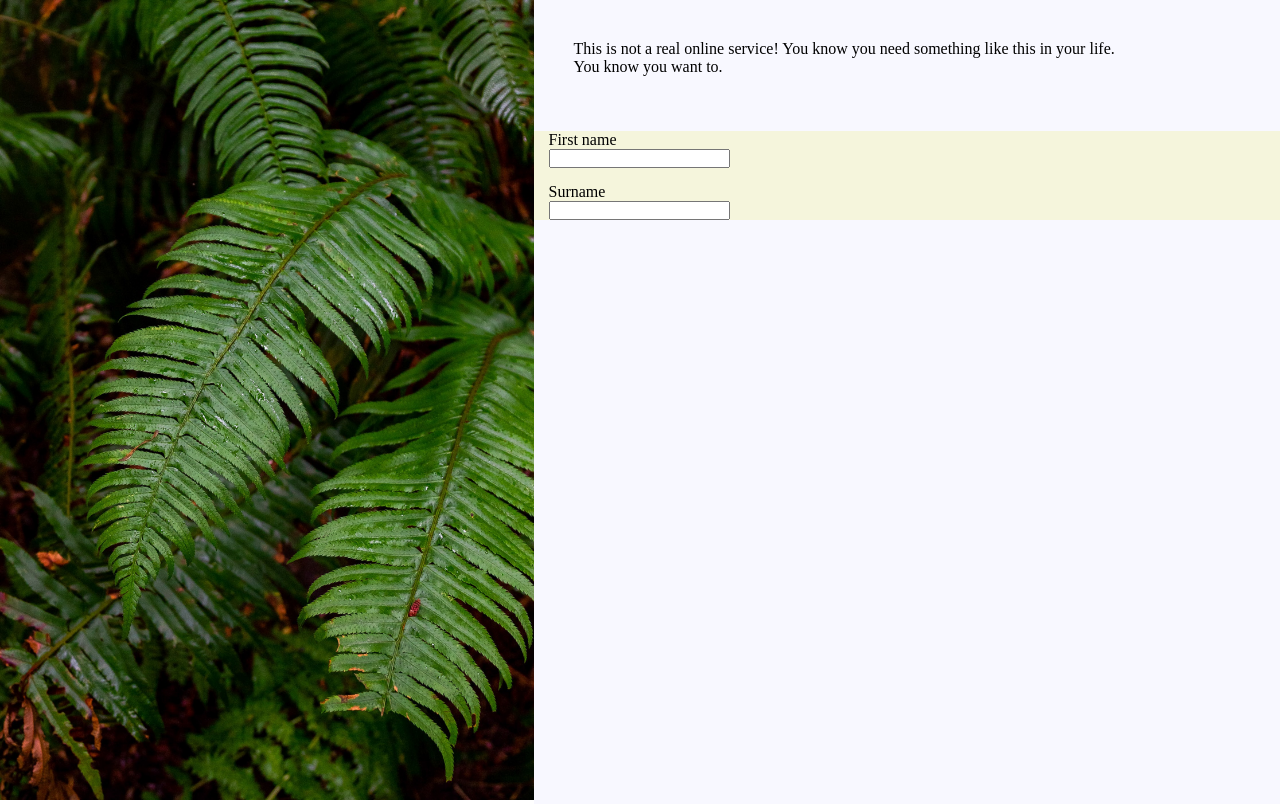
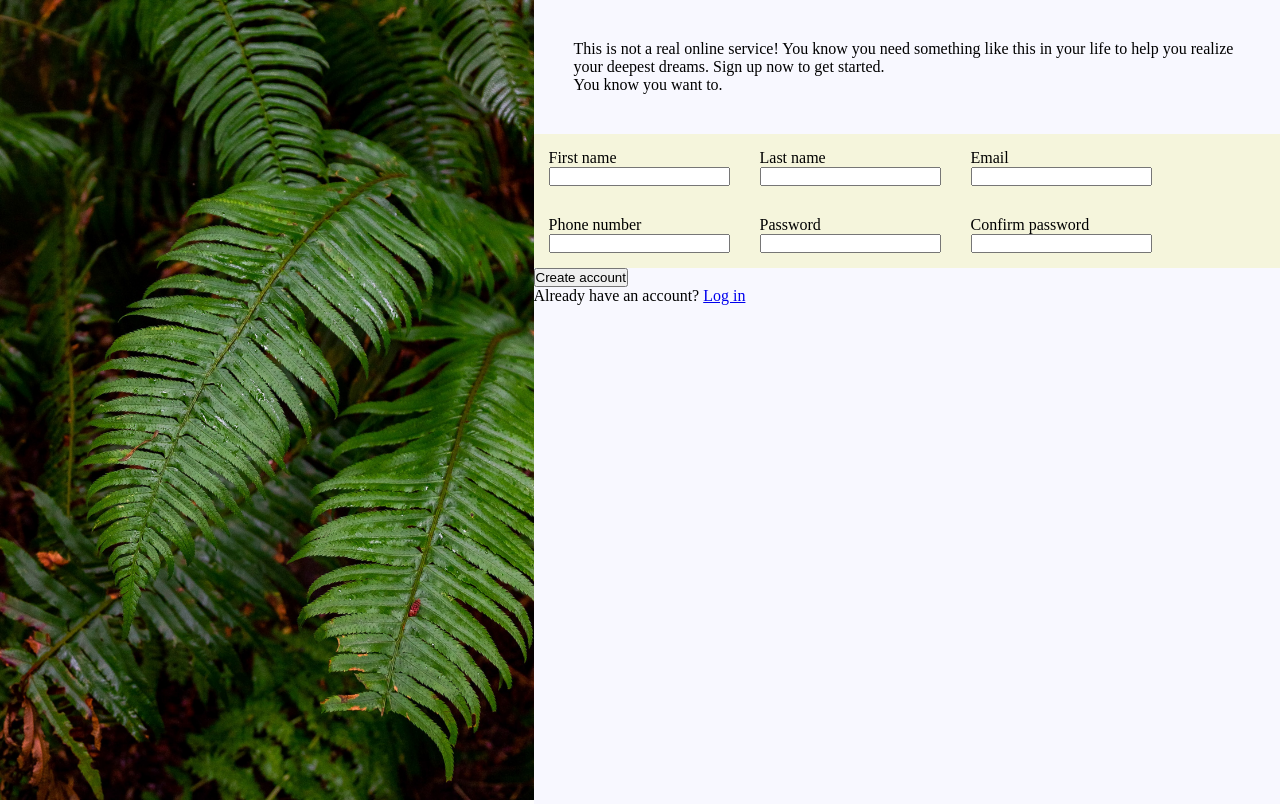
Before and after one commit to PepaHrebec/sign-up-form, a plain HTML site: page index.html in a window 1280 px wide. Drawn offline with Linux system fonts and the light colour scheme.

Commit message:
Add button and color background edits

```diff
--- a/index.html
+++ b/index.html
@@ -18,20 +18,40 @@
         </div>
         <div class="right">
             <div class="top">
-                </p>This is not a real online service! You know you need something like this in your life.</p>
+                </p>This is not a real online service! You know you need something like this in your life to help you realize your deepest dreams. Sign up now to get started.</p>
                 </p>You know you want to.</p>
             </div>
             <div class="center">
-                <form action="#">
-                    <div class="form-inp">
-                        <label for="first-name">First name</label>
-                        <input type="text" name="first-name" id="first-name">
+                <form action="http://httpbin.org/post" method="post">
+                    <div class="fldset">
+                        <div class="form-inp">
+                            <label for="first-name">First name</label>
+                            <input type="text" name="first-name" id="first-name">
+                        </div>
+                        <div class="form-inp">
+                            <label for="last-name">Last name</label>
+                            <input type="text" name="last-name" id="last-name">
+                        </div>
+                        <div class="form-inp">
+                            <label for="email">Email</label>
+                            <input type="email" name="email" id="email">
+                        </div>
+                        <div class="form-inp">
+                            <label for="phone-num">Phone number</label>
+                            <input type="number" name="phone-num" id="phone-num">
+                        </div>
+                        <div class="form-inp">
+                            <label for="passwd">Password</label>
+                            <input type="password" name="passwd" id="passwd">
+                        </div>
+                        <div class="form-inp">
+                            <label for="passwd-check">Confirm password</label>
+                            <input type="password" name="passwd-check" id="passwd-check">
+                        </div>
                     </div>
-                    <div class="form-inp">
-                        <label for="surname">Surname</label>
-                        <input type="text" name="surname" id="surname">
-                    </div>
+                    <button type="submit">Create account</button>
                 </form>
+                <p>Already have an account? <a href="index.html">Log in</a></p>
             </div>
         </div>
     </div>
--- a/styles.css
+++ b/styles.css
@@ -27,9 +27,10 @@
     padding: 40px;
 }
 
-form {
-    display: block;
+.fldset {
     background-color: beige;
+    display: flex;
+    flex-wrap: wrap;
 }
 
 label {
```
